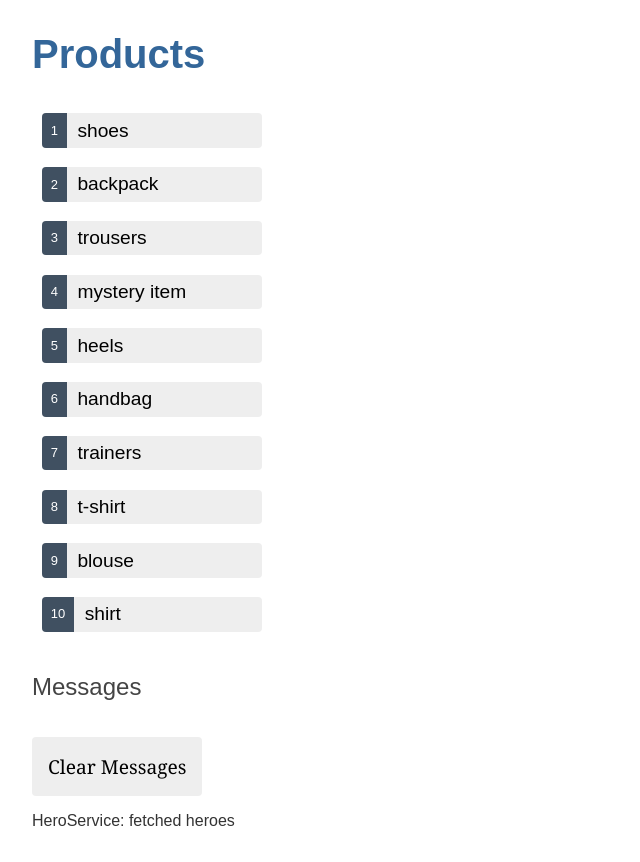
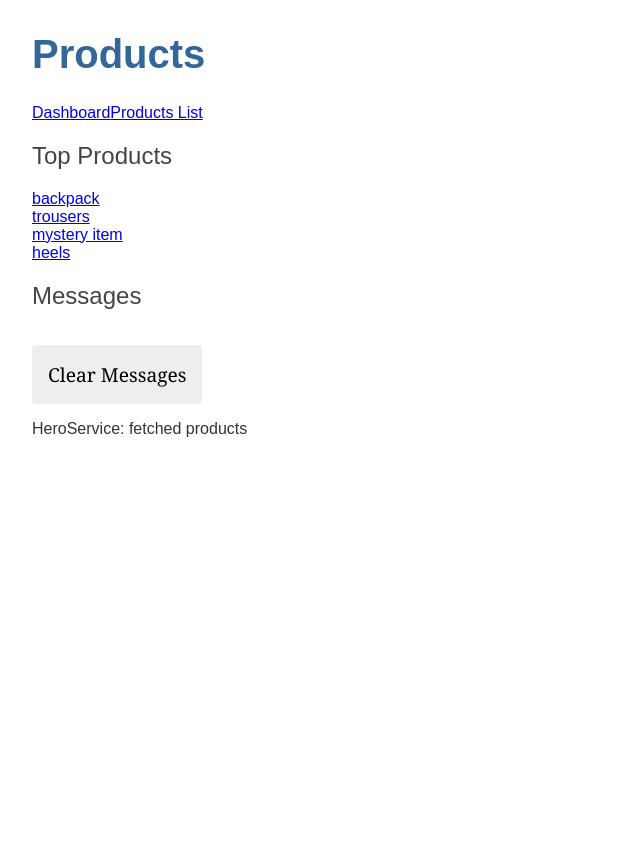
Before and after one commit to Ash530888/first-angular-app, an Angular app: page /dashboard in a window 1280 px wide. Shown: the whole page, without its empty margins (0-640 px from the left). After the commit the page ends 800 px from the top, so only its background shows below. Built offline with nearby package versions, Linux system fonts and the light colour scheme.

Commit message:
Dashboard Added, Routing to product-details

```diff
--- a/src/app/app.component.html
+++ b/src/app/app.component.html
@@ -1,3 +1,7 @@
 <h1>{{title}}</h1>
-<app-products></app-products>
+<nav>
+  <a routerLink="/dashboard">Dashboard</a>
+  <a routerLink="/products">Products List</a>
+</nav>
+<router-outlet></router-outlet>
 <app-messages></app-messages>
--- a/src/app/app.routes.ts
+++ b/src/app/app.routes.ts
@@ -1,3 +1,9 @@
 import { Routes } from '@angular/router';
+import { ProductsComponent } from './products/products.component';
+import { DashboardComponent } from './dashboard/dashboard.component';
+import { ProductDetailComponent } from './product-detail/product-detail.component';
 
-export const routes: Routes = [];
+export const routes: Routes = [{path:'products', component:ProductsComponent},
+                                {path:'dashboard', component:DashboardComponent},
+                                {path:'', redirectTo:'/dashboard', pathMatch:'full'},
+                                {path:'detail/:id', component:ProductDetailComponent}];
--- /dev/null
+++ b/src/app/dashboard/dashboard.component.html
@@ -0,0 +1,4 @@
+<h2>Top Products</h2>
+<div *ngFor="let product of products">
+    <a routerLink="/detail/{{product.id}}">{{product.name}}</a>
+</div>
--- /dev/null
+++ b/src/app/dashboard/dashboard.component.ts
@@ -0,0 +1,22 @@
+import { Component } from '@angular/core';
+import { Product } from '../products/product';
+import { ProductService } from '../product.service';
+
+@Component({
+  selector: 'app-dashboard',
+  templateUrl: './dashboard.component.html',
+  styleUrl: './dashboard.component.css'
+})
+export class DashboardComponent {
+  products: Product[] = [];
+
+  constructor(private productService: ProductService){}
+
+  getProducts(): void{
+    this.productService.getProducts().subscribe(products => this.products=products.slice(1,5));
+  }
+
+  ngOnInit(): void{
+    this.getProducts();
+  }
+}
--- a/src/app/product-detail/product-detail.component.ts
+++ b/src/app/product-detail/product-detail.component.ts
@@ -1,5 +1,7 @@
 import { Component, Input } from '@angular/core';
 import { Product } from '../products/product';
+import { ActivatedRoute } from '@angular/router';
+import { ProductService } from '../product.service';
 
 @Component({
   selector: 'app-product-detail',
@@ -7,5 +9,18 @@ import { Product } from '../products/product';
   styleUrl: './product-detail.component.css'
 })
 export class ProductDetailComponent {
-  @Input() product? : Product;
+  product? : Product;
+
+  constructor(private route: ActivatedRoute,
+              private productService: ProductService){}
+
+  ngOnInit(): void{
+    this.getProduct();
+  }
+
+  getProduct(): void{
+    const id = Number(this.route.snapshot.paramMap.get('id'));
+    this.productService.getProduct(id).subscribe(product => this.product = product);
+  }
+
 }
--- a/src/app/product.service.ts
+++ b/src/app/product.service.ts
@@ -13,8 +13,14 @@ export class ProductService {
 
   getProducts(): Observable<Product[]>{
     const products = of(PRODUCTS);
-    this.addMessage("HeroService: fetched heroes");
+    this.addMessage("HeroService: fetched products");
     return products;
+  }
+
+  getProduct(id: number): Observable<Product>{
+    const product = PRODUCTS.find(product => product.id === id)!;
+    this.messageService.add(`HeroService: fetched product id=${id}`);
+    return of(product);
   }
 
   addMessage(message: String): void{
--- a/src/app/product/product.module.ts
+++ /dev/null
@@ -1,22 +0,0 @@
-import { NgModule } from '@angular/core';
-import { CommonModule } from '@angular/common';
-import { ProductsComponent } from '../products/products.component';
-import { ProductDetailComponent } from '../product-detail/product-detail.component';
-import { FormsModule } from '@angular/forms';
-
-
-
-@NgModule({
-  declarations: [
-    ProductsComponent,
-    ProductDetailComponent],
-  imports: [
-    CommonModule,
-    FormsModule
-  ],
-  exports: [
-    ProductsComponent
-  ]
-})
-export class ProductModule {
-}
--- a/src/app/products/products.component.html
+++ b/src/app/products/products.component.html
@@ -1,10 +1,7 @@
 <ul class="products">
     <li *ngFor="let product of products">
-        <button type="button" (click)="onSelect(product)" [class.selected]="product === selectedProduct">
-            <span class="badge">{{product.id}}</span>
-            <span class="name">{{product.name}}</span>
-        </button>
+            <a routerLink="/detail/{{product.id}}">
+                <span class="badge">{{product.id}}</span>{{product.name}}
+            </a>
     </li>
 </ul>
-
-<app-product-detail [product]="selectedProduct"></app-product-detail>
--- a/src/app/products/products.component.ts
+++ b/src/app/products/products.component.ts
@@ -2,6 +2,7 @@ import { Component, OnInit } from '@angular/core';
 import { Product } from './product';
 import { ProductService } from '../product.service';
 import { MessageService } from '../message.service';
+import { Router } from '@angular/router';
 
 @Component({
   selector: 'app-products',
@@ -9,10 +10,9 @@ import { MessageService } from '../message.service';
   styleUrl: './products.component.css'
 })
 export class ProductsComponent implements OnInit {
-  selectedProduct?: Product;
   products: Product[] = [];
 
-  constructor(private productService: ProductService, public messageService: MessageService){}
+  constructor(private productService: ProductService, public messageService: MessageService, private router:Router){}
 
   ngOnInit() : void{
     this.getProducts();
@@ -22,9 +22,4 @@ export class ProductsComponent implements OnInit {
     this.productService.getProducts()
     .subscribe(products => this.products = products);
   }
-
-  onSelect(product: Product): void{
-    this.selectedProduct = product;
-    this.messageService.add(`ProductsComponent: Selected product id=${product.id}`);
-  }
 }
```
Also changed, not shown: src/app/app-routing.module.ts (added, +9 -0 lines), src/app/app.module.ts (+17 -8 lines), src/app/dashboard/dashboard.component.css (added), 1 other file (tests, documents, lock files or other folders).
